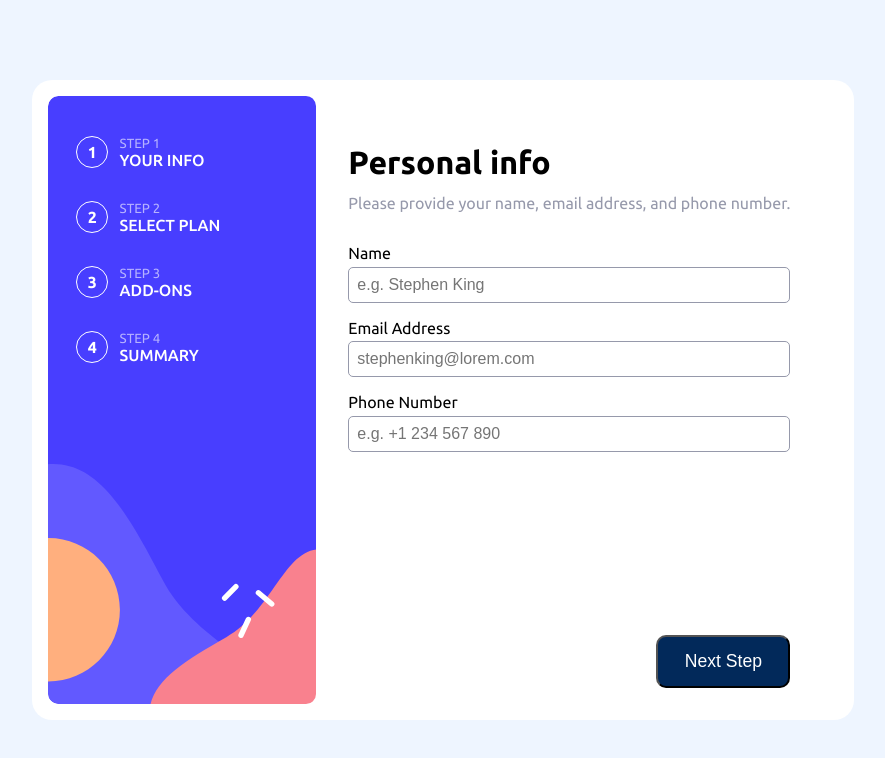
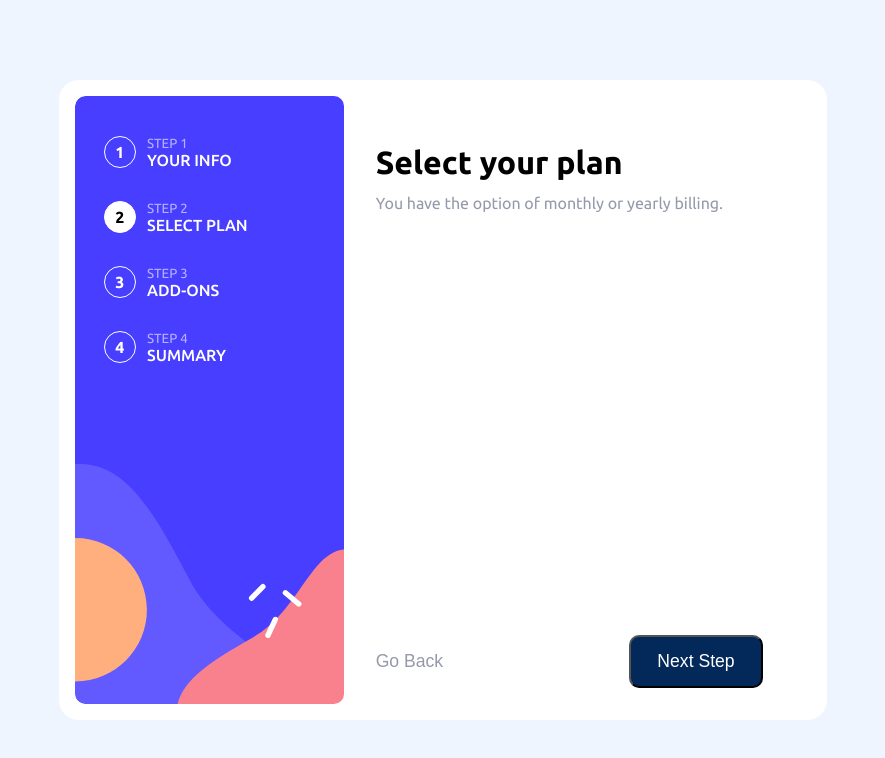
Before and after one commit to joninordlund/multi-step-form-main, a plain HTML site: page index.html in a window 1280 px wide. Both pictures are taken after a click on the button "Next Step". Shown: the whole page, without its empty margins (197-1082 px from the left). Drawn offline with Linux system fonts and the light colour scheme.

Commit message:
added js and so forth

```diff
--- a/index.html
+++ b/index.html
@@ -17,6 +17,7 @@
       href="https://fonts.googleapis.com/css2?family=Barlow+Semi+Condensed:wght@600;700&family=Epilogue:wght@400;700&family=Ubuntu:wght@400;500;700&display=swap"
       rel="stylesheet"
     />
+    <script src="script.js" defer></script>
     <title>Frontend Mentor | Multi-step form</title>
   </head>
   <body>
@@ -41,6 +42,8 @@
           </div>
         </div>
       </div>
+      <div class="step-container">
+        <div>
           <div class="info">
             <div>
               <h1>Personal info</h1>
@@ -69,8 +72,17 @@
                 />
               </form>
             </div>
-        <div class="info-bottom">
-          <button class="btn">Next Step</button>
+          </div>
+          <div class="plan">
+            <div>
+              <h1>Select your plan</h1>
+              <p>You have the option of monthly or yearly billing.</p>
+            </div>
+          </div>
+        </div>
+        <div class="bottom">
+          <button class="btn-back">Go Back</button>
+          <button class="btn-next">Next Step</button>
         </div>
       </div>
     </main>
--- /dev/null
+++ b/script.js
@@ -0,0 +1,43 @@
+let steps = [];
+let currentStep = 0;
+let prevStep = 0;
+
+window.addEventListener("DOMContentLoaded", () => {
+  steps = document.querySelectorAll(".step");
+  setCurrentStep(0);
+  const nextBtn = document.querySelector(".btn-next");
+  nextBtn.addEventListener("click", () => {
+    prevStep = currentStep;
+    setCurrentStep(++currentStep);
+    setHidden(backBtn, false);
+    if (currentStep === 3) {
+      nextBtn.innerHTML = "Confirm";
+    } else if (currentStep === 4) {
+      setHidden(nextBtn, true);
+    }
+  });
+  const backBtn = document.querySelector(".btn-back");
+  backBtn.addEventListener("click", () => {
+    prevStep = currentStep;
+    setCurrentStep(--currentStep);
+    setHidden(nextBtn, false);
+    if (currentStep === 0) {
+      setHidden(backBtn, true);
+    }
+  });
+});
+
+function setHidden(el, b) {
+  el.disabled = b;
+  el.style.opacity = b ? 0 : 1;
+}
+
+function setCurrentStep(step) {
+  console.log("step: ", step);
+  let stepNum = steps[prevStep];
+  stepNum.style.setProperty("--color", "white");
+  stepNum.style.setProperty("--bgcolor", "transparent");
+  stepNum = steps[step];
+  stepNum.style.setProperty("--color", "black");
+  stepNum.style.setProperty("--bgcolor", "white");
+}
--- a/styles.css
+++ b/styles.css
@@ -86,11 +86,15 @@ body {
 
 .step {
   text-transform: uppercase;
+  --bgcolor: transparent;
+  --color: white;
 }
 
 .step::before {
   content: counter(step);
   counter-increment: step;
+  color: var(--color);
+  background-color: var(--bgcolor);
   display: grid;
   place-content: center;
   position: absolute;
@@ -102,41 +106,63 @@ body {
   font-weight: var(--fw-bold);
 }
 
-.info {
+/* Step 1 info */
+
+.step-container {
+  display: flex;
   flex-grow: 1;
-  display: flex;
   flex-direction: column;
   justify-content: space-between;
   padding: 3em 3em 1em 0;
 }
 
-.info h1 {
+.step-container h1 {
   margin-bottom: 0.4em;
 }
 
-.info p {
+.step-container p {
   color: var(--clr-cool-gray);
+}
+
+.info {
+  display: none;
+}
+
+.plan {
+  display: block;
 }
 
 form {
   margin-top: 2em;
 }
+
 input {
   display: block;
   width: 100%;
   border-radius: 5px;
-  border: solid var(--clr-cool-gray) 1px;
+  border: solid var(--clr-light-gray) 1px;
   padding: 0.5em;
   font-size: 1rem;
   margin-bottom: 1em;
   margin-top: 0.3em;
 }
 
-.info-bottom {
-  margin-left: auto;
+/* Buttons */
+
+.bottom {
+  display: flex;
+  justify-content: space-between;
 }
 
-.btn {
+.btn-back {
+  border: none;
+  background-color: transparent;
+  color: var(--clr-cool-gray);
+  font-size: 1.1rem;
+  font-weight: var(--fw-med);
+}
+
+.btn-next {
   padding: 0.8em 1.5em;
   border-radius: 10px;
   font-size: 1.1rem;
```
Lines whose indentation alone changed are shown as unchanged.
